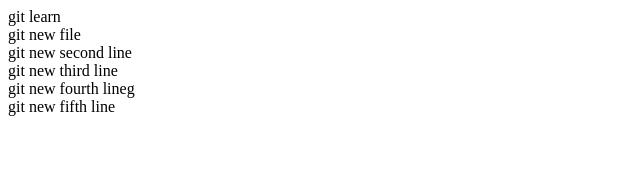
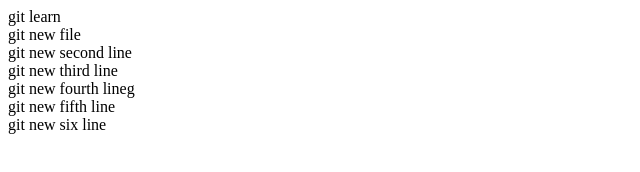
Before and after one commit to abc90377/test1, a plain HTML site: page index.html in a window 1280 px wide. Shown: the whole page, without its empty margins (0-640 px from the left). Drawn offline with Linux system fonts and the light colour scheme.

Commit message:
第六次更改

```diff
--- a/index.html
+++ b/index.html
@@ -11,7 +11,8 @@
     git new second line<br>
     git new third line<br>
     git new fourth lineg<br>
-    git new fifth line
+    git new fifth line<br>
+    git new six line<br>
 
 
 </body>
```
